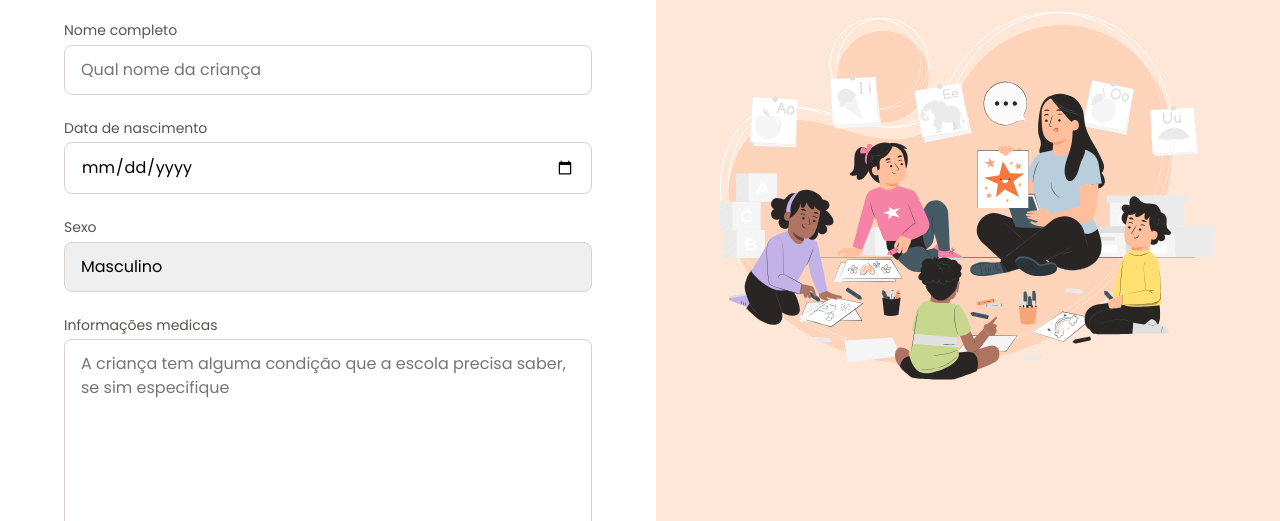
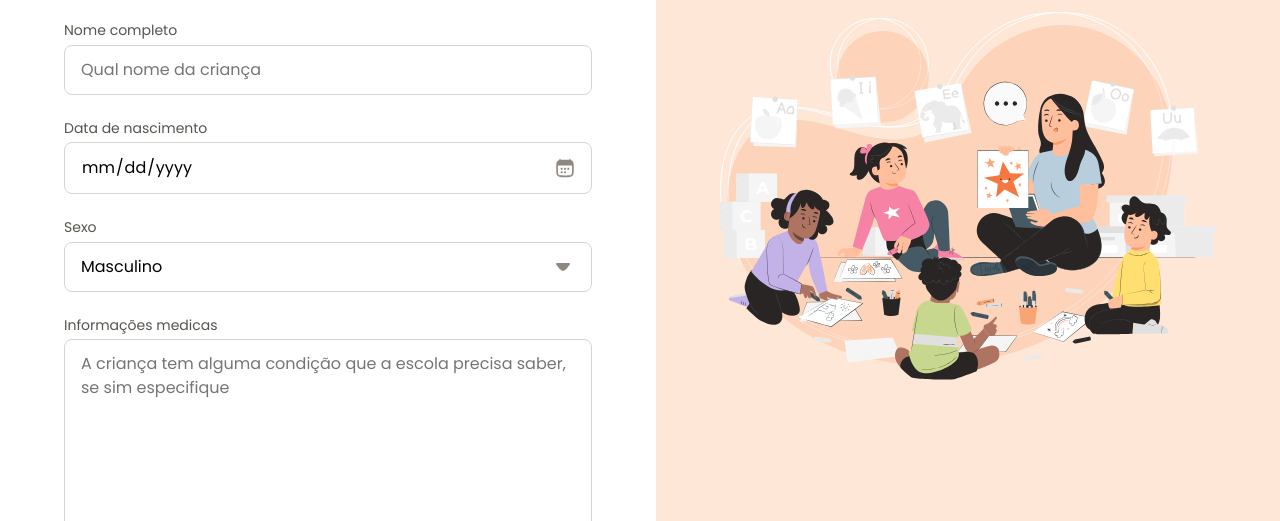
Before and after one commit to khellermann/glowing-system, a plain HTML site: page index.html in a window 1280 px wide. Shown: the part 279-800 px from the top of the page. Drawn offline with Linux system fonts and the light colour scheme.

Commit message:
Ajustando input de data e select

```diff
--- a/styles/fields/index.css
+++ b/styles/fields/index.css
@@ -26,3 +26,29 @@ textarea:focus {
     border: .125rem solid var(--stroke-highlight);
     outline-offset: .1px;
 }
+
+input[type="date"]{
+  position: relative;
+
+  &::-webkit-calendar-picker-indicator{
+    opacity: 0;
+  }
+
+  &::before{
+    content: "";
+    position: absolute;
+    background: url('../../assets/icons/calendar-03.svg') center/contain;
+    right: 1rem;
+    width: 1.25rem;
+    height: 1.25rem;
+
+    /* Alinhar elementos absolute*/
+    top: 50%;
+    transform: translateY(-50%);
+
+  }
+}
+
+select {
+  background: url(../../assets/icons/arrow-down-01.svg) no-repeat calc(100% - 1rem);
+}
```
